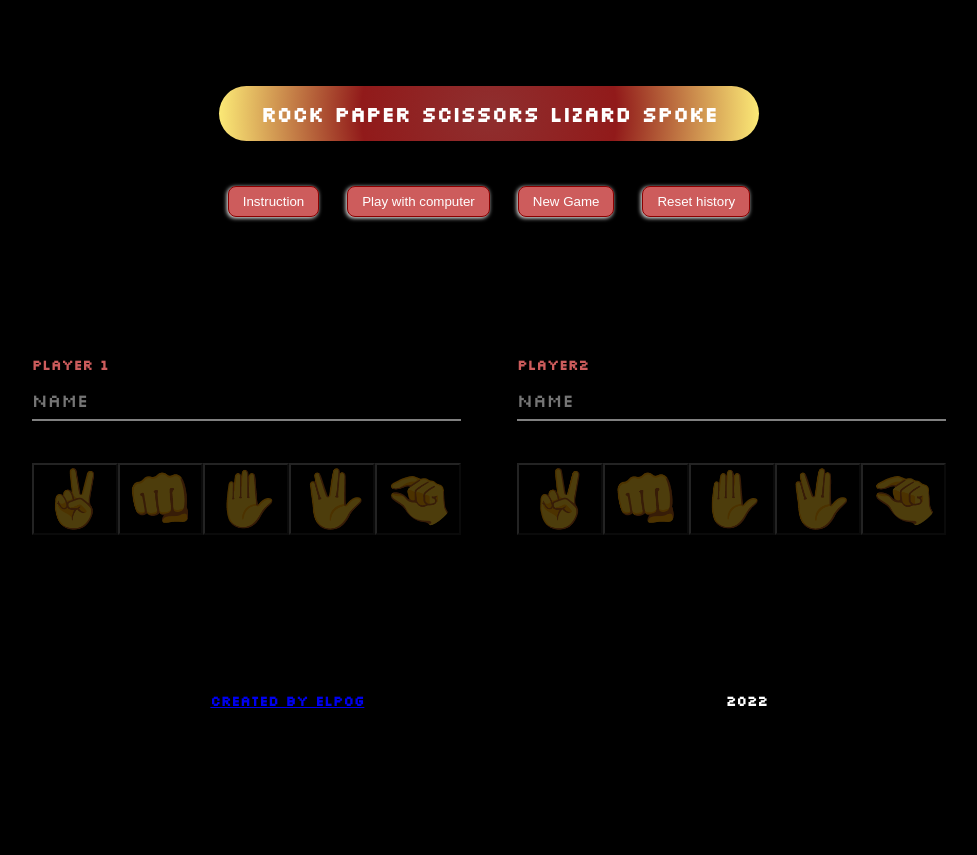
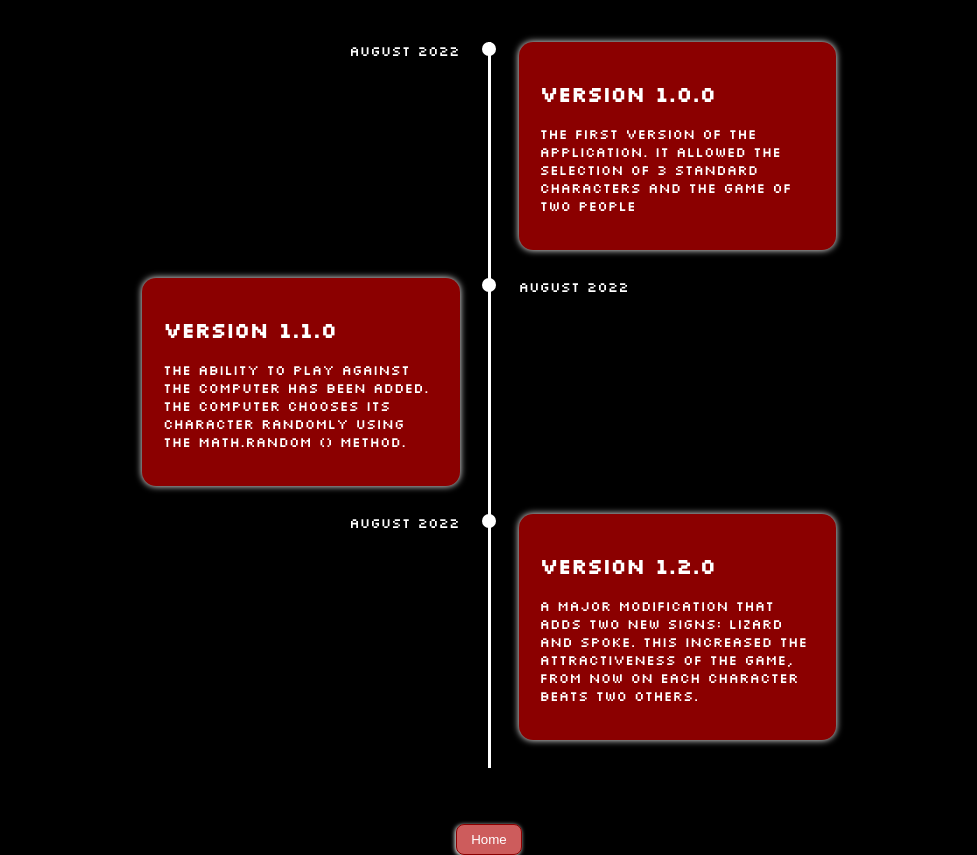
Before and after one commit to eLPog/RPS, a React (Create React App) app: page /versions in a window 1280 px wide. Before the commit this address led to /. Shown: the whole page, without its empty margins (151-1128 px from the left). Before the commit the page ends 800 px from the top, so only its background shows below. Built offline with nearby package versions, Linux system fonts and the light colour scheme.

Commit message:
app history component added

```diff
--- /dev/null
+++ b/src/components/AppHistory/LeftSide/LeftSide.js
@@ -0,0 +1,18 @@
+export function LeftSide(props) {
+  return (
+    <>
+      <div className="timelineComponent timelineComponent--bg">
+        <h2>{props.version}</h2>
+        <p>{props.content}</p>
+      </div>
+      <div className="timelineMiddle">
+        <div className="timelinePoint" />
+      </div>
+      <div className="timelineComponent">
+        <div className="timelineDate">
+          {props.date}
+        </div>
+      </div>
+    </>
+  );
+}
--- /dev/null
+++ b/src/components/AppHistory/Main/AppHistory.css
@@ -0,0 +1,45 @@
+.timeline {
+    margin: 0 auto;
+    max-width: 750px;
+    padding:3rem;
+    display:grid;
+    grid-template-columns: 1fr 3px 1fr;
+}
+.timelineComponent{
+    margin:0 2rem 2rem 2rem;
+}
+.timelineComponent--bg {
+    padding:1.5em;
+    background-color:var(--third-color);
+    box-shadow: 0 0 0.5rem var(--first-color);
+    border-radius: 1rem;
+}
+.timelineDate--right {
+    text-align: right;
+
+}
+.timelineMiddle {
+    position:relative;
+    background-color: var(--first-color);
+    animation: showElement 800ms ease-in;
+}
+.timelinePoint {
+    position:absolute;
+    top:0;
+    left:50%;
+    transform: translateX(-50%);
+    width: 1rem;
+    height: 1rem;
+    background-color: var(--first-color);
+    border-radius: 50%;
+
+}
+.timelineComponent:nth-child(1), .timelineComponent:nth-child(3) {
+    animation: showElement 1500ms ease-in;
+}
+.timelineComponent:nth-child(4), .timelineComponent:nth-child(6) {
+    animation: showElement 2800ms ease-in;
+}
+.timelineComponent:nth-child(7), .timelineComponent:nth-child(9) {
+    animation: showElement 4000ms ease-in;
+}
--- /dev/null
+++ b/src/components/AppHistory/Main/AppHistory.js
@@ -0,0 +1,36 @@
+import './AppHistory.css';
+import { Link } from 'react-router-dom';
+import { Button } from '../../commons/Button/Button';
+import { RightSide } from '../RightSide/RightSide';
+import { LeftSide } from '../LeftSide/LeftSide';
+
+export function AppHistory() {
+  return (
+    <>
+      <div className="timeline">
+        <RightSide
+          date="August 2022"
+          version="version 1.0.0"
+          content="The first version of the application. It allowed the selection of 3 standard characters and the game of two people"
+        />
+        <LeftSide
+          version="version 1.1.0"
+          date="August 2022"
+          content="The ability to play against the computer
+          has been added. The computer chooses its character randomly using the Math.random () method."
+        />
+        <RightSide
+          date="August 2022"
+          version="version 1.2.0"
+          content="A major modification that adds two new signs: Lizard and Spoke.
+            This increased the attractiveness of the game, from now on each character beats two others."
+        />
+      </div>
+      <div>
+        <Link to="/">
+          <Button text="Home" />
+        </Link>
+      </div>
+    </>
+  );
+}
--- /dev/null
+++ b/src/components/AppHistory/RightSide/RightSide.js
@@ -0,0 +1,18 @@
+export function RightSide(props) {
+  return (
+    <>
+      <div className="timelineComponent">
+        <div className="timelineDate timelineDate--right">
+          {props.date}
+        </div>
+      </div>
+      <div className="timelineMiddle">
+        <div className="timelinePoint" />
+      </div>
+      <div className="timelineComponent timelineComponent--bg">
+        <h2>{props.version}</h2>
+        <p>{props.content}</p>
+      </div>
+    </>
+  );
+}
--- a/src/components/Menu/Menu.js
+++ b/src/components/Menu/Menu.js
@@ -15,6 +15,9 @@ export function Menu(props) {
       />
       <Button text="New Game" onClick={props.deleteNames} disabled={props.roundFinished} />
       <Button text="Reset history" onClick={props.resetHistory} disabled={props.roundFinished} />
+      <Link to="/versions">
+        <Button text="App history" />
+      </Link>
     </nav>
 
   );
--- a/src/index.js
+++ b/src/index.js
@@ -6,6 +6,7 @@ import {
 import './index.css';
 import App from './App';
 import { Instruction } from './components/Instruction/Instruction';
+import { AppHistory } from './components/AppHistory/Main/AppHistory';
 
 const root = ReactDOM.createRoot(document.getElementById('root'));
 root.render(
@@ -13,6 +14,7 @@ root.render(
     <BrowserRouter>
       <Routes>
         <Route path="/instruction" element={<Instruction />} />
+        <Route path="/versions" element={<AppHistory />} />
         <Route path="/" element={<App />} />
         <Route path="/*" element={<Navigate to="/" />} />
       </Routes>
```
